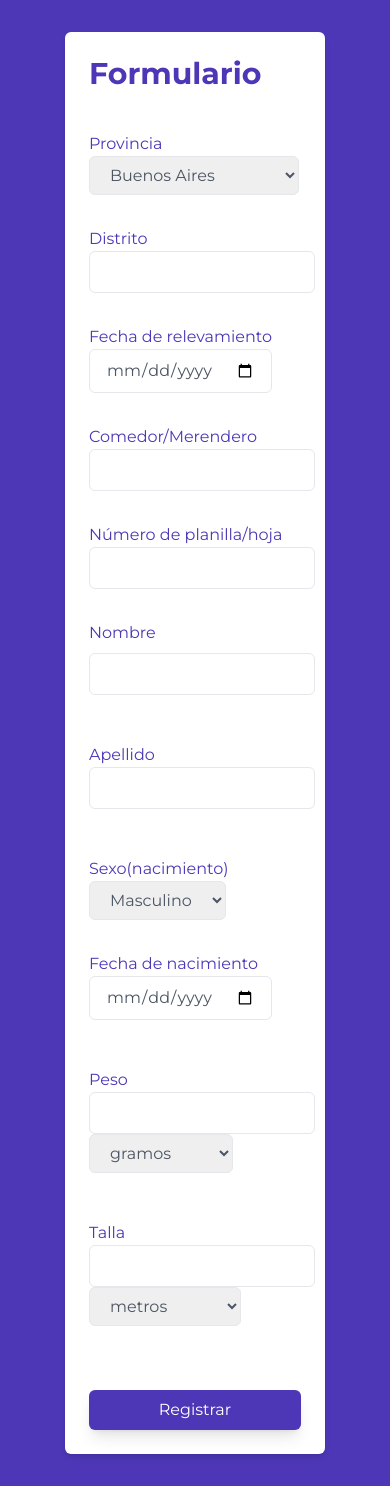
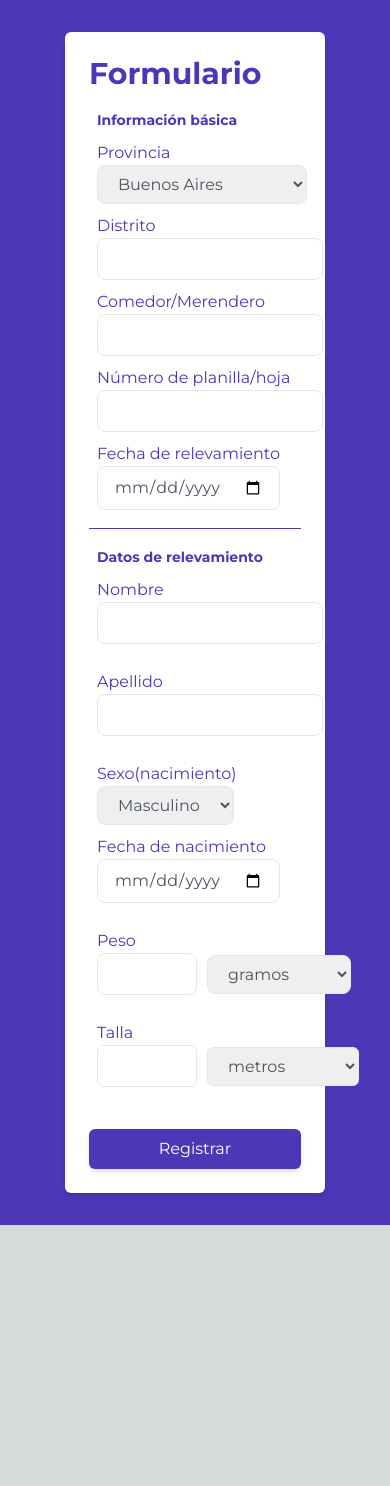
Before and after one commit to MiroslavSapunar/SIGBAS-UniversidadPopular, a Next.js app in the folder web/: page /formulario in a window 390 px wide. After the commit the page ends 1225 px from the top, so only its background shows below. Built offline with nearby package versions, Linux system fonts and the light colour scheme.

Commit message:
fix responsive form

```diff
--- a/web/src/app/formulario/page.js
+++ b/web/src/app/formulario/page.js
@@ -8,35 +8,35 @@ export default function FormPageOne() {
   const [weight, setWeight] = useState('');
   const [height, setHeight] = useState('');
 
-  const validateForm = () => {
-    if (!firstName.match(/^[A-Za-zÑñ]+$/)) {
-      alert('Solo letras para nombre');
-      //la ñ no es valido
-    } if (!lastName.match(/^[A-Za-zÑñ]+$/)) {
-      alert('Solo letras para apellido');
-      //la ñ no es valido
-    } else {
-      alert('Formulario válido');
+  const handleSubmit = async (event) => {
+    event.preventDefault();
+    try {
+      let formData = new FormData(event.target);
+      let formDataObject = {};
+      formData.forEach((value, key) => {
+        formDataObject[key] = value;
+      });
+      console.log(JSON.stringify(formDataObject, null, 2));
+    } catch (error) {
+      console.error('Error al enviar el formulario:', error);
     }
   };
 
   return (
-    <div class="flex bg-violet-university justify-center justify-items-center align-middle">
-      <div
-        className=" w-2/3 p-6 m-8 bg-white rounded-md shadow-md text-violet-university"
-      >
-
-        <h2 className="text-3xl  font-bold mb-4">Formulario</h2>
-
-        <form name="form" id="registrationForm" action="/formulario1" method="get" onSubmit={validateForm}>
-          <div class="mt-10 grid grid-cols-1 gap-x-6 gap-y-8 sm:grid-cols-6">
-            <div class="formGroup sm:col-span-2 sm:col-start-1">
+    <div class="flex bg-violet-university justify-center justify-items-center">
+      <div className="flex flex-col gap-[10px] w-2/3 p-6 m-8 bg-white rounded-md shadow-md text-violet-university">
+        <h2 className="text-3xl font-bold">Formulario</h2>
+        <form name="form" id="registrationForm" method='post' onSubmit={handleSubmit}>
+          <div class="flex flex-col gap-[10px] ">
+            <div className='grid lg:grid-cols-6 gap-[10px] p-2'>
+              <div className='lg:col-span-6'><h4 className='font-bold text-[14px] lg:text-[16px]'>Información básica</h4></div>
+              <div class="formGroup lg:col-span-2 lg:col-start-1">
                 <label for="province">Provincia</label>
                 <div class="flex items-center">
                   <select
                     id="province"
                     name="province"
-                  class="rounded-md border px-4 py-2 w-half focus:outline-none text-gray-600 focus:border-yellow-400">
+                    class="rounded-lg border px-4 py-2 w-half focus:outline-none text-gray-600 focus:border-yellow-400">
                     <option>Buenos Aires</option>
                     <option>CABA</option>
                     <option>Catamarca</option>
@@ -64,53 +64,57 @@ export default function FormPageOne() {
                   </select>
                 </div>
               </div>
-            <div class="formGroup sm:col-span-2">
+              <div class="formGroup lg:col-span-2">
                 <label for="district">Distrito</label>
                 <div class="flex items-center">
                   <input
                     type="text"
                     name="district"
                     id="district"
-                  class="rounded-md border px-4 py-2 w-half focus:outline-none text-gray-600 focus:border-yellow-400"
+                    class="rounded-lg border px-4 py-2 w-half focus:outline-none text-gray-600 focus:border-yellow-400"
                   />
                 </div>
               </div>
-            <div class="formGroup sm:col-span-2">
+              <div class="formGroup lg:col-span-2">
+                <label for="diningHall">Comedor/Merendero</label>
+                <div class="flex items-center">
+                  <input
+                    type="text"
+                    name="diningHall"
+                    id="diningHall"
+                    class="rounded-lg border px-4 py-2 w-half focus:outline-none text-gray-600 focus:border-yellow-400"
+                  />
+                </div>
+              </div>
+              <div class="formGroup lg:col-span-2">
+                <label for="formNumber">Número de planilla/hoja</label>
+                <div class="flex items-center">
+                  <input
+                    type="number"
+                    name="formNumber"
+                    id="formNumber"
+                    class="rounded-lg border px-4 py-2 w-half focus:outline-none text-gray-600 focus:border-yellow-400"
+                  />
+                </div>
+              </div>
+              <div class="formGroup lg:col-span-2">
                 <label for="surveyDay">Fecha de relevamiento</label>
                 <div class="flex items-center">
                   <input
                     type="date"
                     name="surveyDay"
                     id="surveyDay"
-                  class="rounded-md border px-4 py-2 w-half focus:outline-none text-gray-600 focus:border-yellow-400"
+                    class="rounded-lg border px-4 py-2 w-half focus:outline-none text-gray-600 focus:border-yellow-400"
                   />
                 </div>
               </div>
-            <div class="formGroup sm:col-span-3">
-              <label for="diningHall">Comedor/Merendero</label>
-              <div class="flex items-center">
-                <input
-                  type="text"
-                  name="diningHall"
-                  id="diningHall"
-                  class="rounded-md border px-4 py-2 w-half focus:outline-none text-gray-600 focus:border-yellow-400"
-                />
             </div>
-            </div>
-            <div class="formGroup sm:col-span-3">
-              <label for="formNumber">Número de planilla/hoja</label>
-              <div class="flex items-center">
-                <input
-                  type="number"
-                  name="formNumber"
-                  id="formNumber"
-                  class="rounded-md border px-4 py-2 w-half focus:outline-none text-gray-600 focus:border-yellow-400"
-                />
-              </div>
-            </div>
-            <div class="formGroup sm:col-span-3">
+            <div className='lg:col-span-6 w-full border-t border-violet-university'></div>
+            <div className='grid lg:grid-cols-6 gap-[10px] px-2 pt-2'>
+              <div className='lg:col-span-6'><h4 className='font-bold text-[14px] lg:text-[16px]'>Datos de relevamiento</h4></div>
+              <div class="formGroup lg:col-span-3">
                 <label for="firstName">Nombre</label>
-              <div class="mt-2">
+                <div>
                   <input
                     required
                     type="text"
@@ -118,12 +122,12 @@ export default function FormPageOne() {
                     id="firstName"
                     onChange={(e) => setFirstName(e.target.value)}
                     value={firstName}
-                  class="rounded-md border px-4 py-2 w-half focus:outline-none text-gray-600 focus:border-yellow-400"
+                    class="rounded-lg border px-4 py-2 w-half focus:outline-none text-gray-600 focus:border-yellow-400"
                   />
                 </div>
                 <div class="error text-red-700 px-4 py-2"></div>
               </div>
-            <div class="formGroup sm:col-span-3">
+              <div class="formGroup lg:col-span-3">
                 <label for="lastName">Apellido</label>
                 <div class="text-gray-700 dark:text-gray-200">
                   <input
@@ -133,70 +137,66 @@ export default function FormPageOne() {
                     id="lastName"
                     onChange={(e) => setLastName(e.target.value)}
                     value={lastName}
-                  class="rounded-md border px-4 py-2 w-half focus:outline-none text-gray-600 focus:border-yellow-400"
+                    class="rounded-lg border px-4 py-2 w-half focus:outline-none text-gray-600 focus:border-yellow-400"
                   />
                 </div>
                 <div class="error text-red-700 py-2"></div>
               </div>
-            <div class="formGroup sm:col-span-3">
+              <div class="formGroup lg:col-span-3">
                 <label for="sex" >Sexo(nacimiento)</label>
                 <div class="flex items-center">
                   <select
                     id="sex"
                     name="sex"
-                  class="rounded-md border px-4 py-2 w-half focus:outline-none text-gray-600 focus:border-yellow-400">
+                    class="rounded-lg border px-4 py-2 w-half focus:outline-none text-gray-600 focus:border-yellow-400">
                     <option>Masculino</option>
                     <option>Femenino</option>
                   </select>
                 </div>
               </div>
-            <div class="formGroup sm:col-span-3">
+              <div class="formGroup lg:col-span-3">
                 <label for="birthday">Fecha de nacimiento</label>
                 <div class="flex items-center">
                   <input
                     type="date"
                     name="birthday"
-                  class="rounded-md border px-4 py-2 w-half focus:outline-none text-gray-600 focus:border-yellow-400"
+                    class="rounded-lg border px-4 py-2 w-half focus:outline-none text-gray-600 focus:border-yellow-400"
                   />
                 </div>
                 <div class="error text-red-700 py-2"></div>
               </div>
-            <div class="formGroup sm:col-span-3">
+              <div class="formGroup lg:col-span-3">
                 <label for="weight">Peso</label>
-              <div class="flex items-center">
+                <div class="flex items-center gap-[10px]">
                   <input
                     required
                     min="0"
                     type="number"
                     name="weight"
                     id="weight"
-                  class="rounded-md border px-4 py-2 w-half focus:outline-none text-gray-600 focus:border-yellow-400"
+                    class="rounded-lg border px-4 py-2 w-half focus:outline-none text-gray-600 focus:border-yellow-400 w-[100px]"
                   />
-              </div>
-              <div class="flex items-center">
                   <select
                     id="weightMetric"
                     name="weightMetric"
-                  class="rounded-md border px-4 py-2 w-half focus:outline-none text-gray-600 focus:border-yellow-400">
+                    class="rounded-lg border px-4 py-2 w-half focus:outline-none text-gray-600 focus:border-yellow-400">
                     <option>gramos</option>
                     <option>kilogramos</option>
                   </select>
                 </div>
                 <div class="error text-red-700 py-2"></div>
               </div>
-            <div class="formGroup sm:col-span-3">
+              <div class="formGroup lg:col-span-3">
                 <label for="height">Talla</label>
-              <div class="flex items-center">
+                <div class="flex items-center gap-[10px]">
                   <input
                     required
                     min="0"
                     type="number"
                     name="height"
                     id="height"
-                  class="rounded-md border px-4 py-2 w-half focus:outline-none text-gray-600 focus:border-yellow-400"
+                    class="rounded-md border px-4 py-2 w-half focus:outline-none text-gray-600 focus:border-yellow-400 w-[100px]"
                   />
-              </div>
-              <div class="flex items-center">
                   <select
                     id="heightMetric"
                     name="heightMetric"
@@ -207,16 +207,17 @@ export default function FormPageOne() {
                 </div>
                 <div class="error text-red-700 py-2"></div>
               </div>
+            </div>
             <button
               type="submit"
-              class="px-8 py-2 mt-4 bg-violet-university 400 w-full rounded-md text-white shadow-lg"
+              class="px-8 py-2 mt-4 bg-violet-university 400 w-full rounded-md text-white shadow-md"
             >
               Registrar
             </button>
           </div>
         </form>
-      </div>
-    </div>
+      </div >
+    </div >
 
   )
 }
```
Lines whose indentation alone changed are shown as unchanged.
